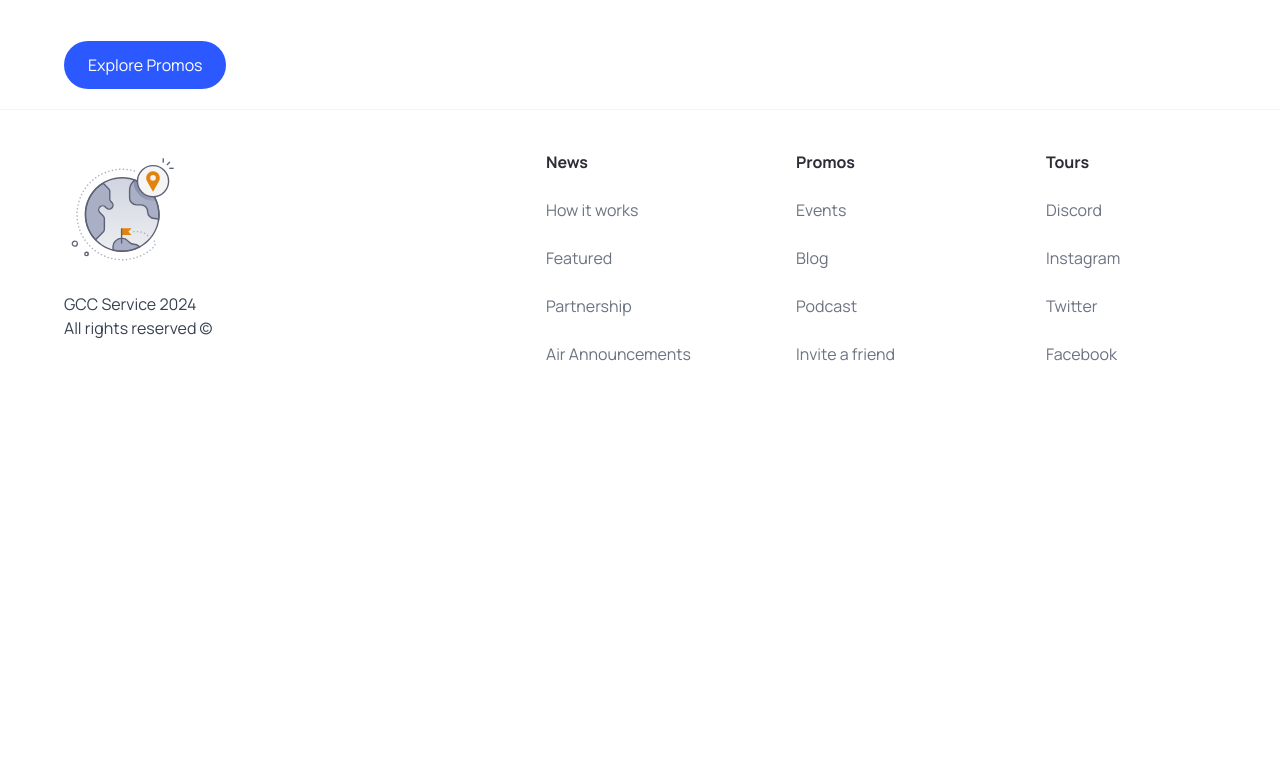
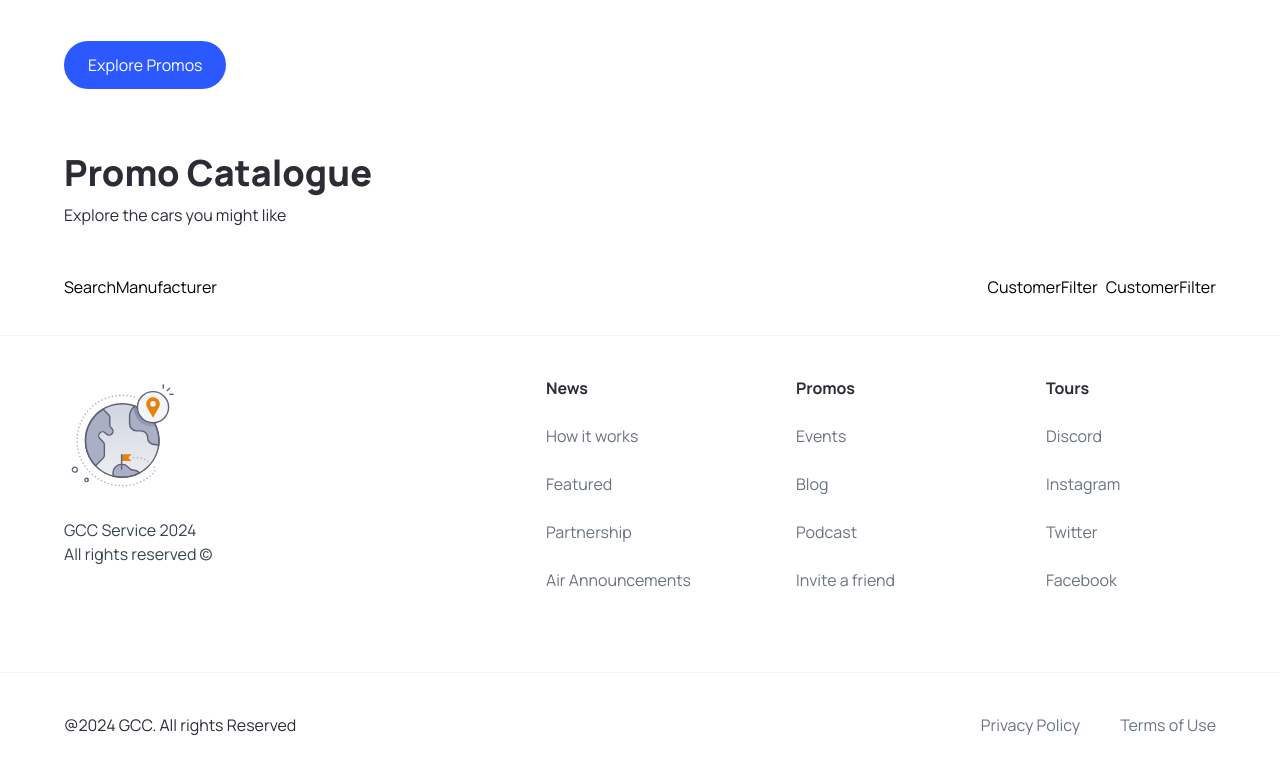
Before and after one commit to everKev/experimental-app-nextjs, a Next.js app: page / in a window 1280 px wide. Shown: the part 724-1498 px from the top of the page. Before the commit the page ends 1130 px from the top, so only its background shows below. Built offline with nearby package versions, Linux system fonts and the light colour scheme.

Commit message:
SearchBar

```diff
--- a/app/page.tsx
+++ b/app/page.tsx
@@ -1,10 +1,25 @@
 import Image from "next/image";
 import Hero from "@/components/Hero";
+import SearchBar from "@/components/SearchBar";
+import CustomerFilter from "@/components/CustomerFilter";
 
 export default function Home() {
   return (
     <main className="overflow-hidden">
       <Hero />
+      <div className="mt-12 padding-x padding-y max-width" id="discover">
+        <div className="home__text-container">
+          <h1 className="text-4xl font-extrabold"> Promo Catalogue </h1>
+          <p> Explore the cars you might like </p>
+        </div>
+        <div className="home__filters">
+          <SearchBar />
+          <div className="home__filter-container">
+            <CustomerFilter title="fuel" />
+            <CustomerFilter title="year" />
+          </div>
+        </div>
+      </div>
     </main>
   );
 }
--- /dev/null
+++ b/components/CustomerFilter.tsx
@@ -0,0 +1,7 @@
+import React from "react";
+
+const CustomerFilter = () => {
+  return <div>CustomerFilter</div>;
+};
+
+export default CustomerFilter;
--- a/components/Footer.tsx
+++ b/components/Footer.tsx
@@ -37,6 +37,17 @@ const Footer = () => {
           ))}
         </div>
       </div>
+      <div className="flex justify-between items-centerr flex-wrap mt-10 border-t border-gray-100 sm:px-16 px-6 py-10">
+        <p>@2024 GCC. All rights Reserved </p>
+        <div className="footer__copyrights-link">
+          <Link href="/" className="text-gray-500">
+            Privacy Policy
+          </Link>
+          <Link href="/" className="text-gray-500">
+            Terms of Use
+          </Link>
+        </div>
+      </div>
     </footer>
   );
 };
--- a/components/Hero.tsx
+++ b/components/Hero.tsx
@@ -1,38 +1,34 @@
-'use client'
-import CustomButton from './CustomButton'
-import Image from 'next/image'
-
-
-
+"use client";
+import CustomButton from "./CustomButton";
+import Image from "next/image";
 
 const Hero = () => {
-    const handleScroll = () => {
-
-    }
+  const handleScroll = () => {};
 
   return (
-    <div className='hero' >
-        <div className='flex-1 pt-36 padding-x' >
-            <h1 className='hero__title' >
-                Find, learn, or share ideas - quickly and easily with<span className='text-primary-blue' > Spotlight!</span>
+    <div className="hero">
+      <div className="flex-1 pt-36 padding-x">
+        <h1 className="hero__title">
+          Find, learn, or share ideas - quickly and easily with
+          <span className="text-primary-blue"> Spotlight!</span>
         </h1>
-            <p className='hero__subtitle'>
+        <p className="hero__subtitle">
           Streamline your calls with information at your fingertips.
         </p>
         <CustomButton
-                title='Explore Promos'
-                containerStyles='bg-primary-blue text-white rounded-full mt-10'
+          title="Explore Promos"
+          containerStyles="bg-primary-blue text-white rounded-full mt-10"
           handleClick={handleScroll}
         />
       </div>
-        <div className='hero__image-container' >
-            <div className='hero__image' >
-                <Image src='/air.png' alt='hero' className='object-contain' fill />
-                <div className='hero__image-overlay' />
+      <div className="hero__image-container">
+        <div className="hero__image">
+          <Image src="/air.png" alt="hero" className="object-contain" fill />
+        </div>
+        <div className="hero__image-overlay" />
       </div>
     </div>
-    </div>
-  )
-}
+  );
+};
 
-export default Hero
+export default Hero;
--- /dev/null
+++ b/components/SearchBar.tsx
@@ -0,0 +1,21 @@
+"use client";
+import SearchManufacturer from "./SearchManufacturer";
+import { use, useState } from "react";
+
+const SearchBar = () => {
+  const [manufacturer, setManufacturer] = useState("");
+  const handleSearch = () => {};
+
+  return (
+    <form className="searchbar" onSubmit={handleSearch}>
+      <div className="searchbar__item">
+        <SearchManufacturer
+          manufacturer={manufacturer}
+          setManufacturer={setManufacturer}
+        />
+      </div>
+    </form>
+  );
+};
+
+export default SearchBar;
--- /dev/null
+++ b/components/SearchManufacturer.tsx
@@ -0,0 +1,11 @@
+import { SearchManufacturerProps } from "@/types";
+import React from "react";
+
+const SearchManufacturer = ({
+  manufacturer,
+  setManufacturer,
+}: SearchManufacturerProps) => {
+  return <div>SearchManufacturer</div>;
+};
+
+export default SearchManufacturer;
```
Also changed, not shown: types/index.tsx (+8 -4 lines). Lines whose indentation alone changed are shown as unchanged.
